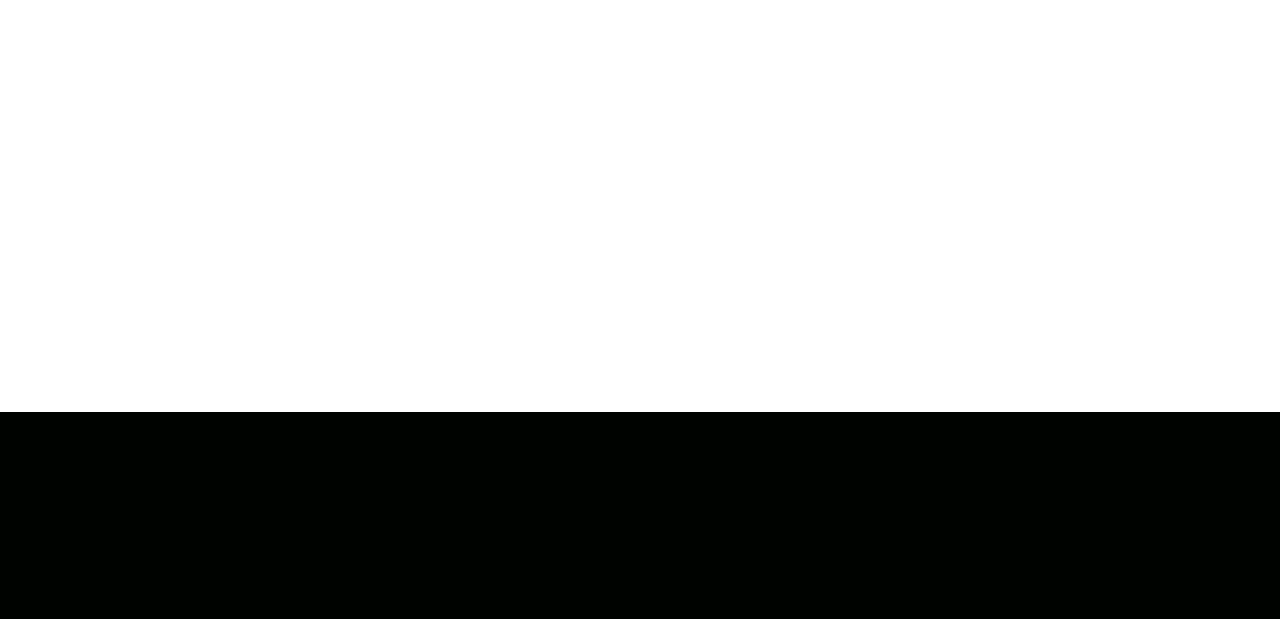
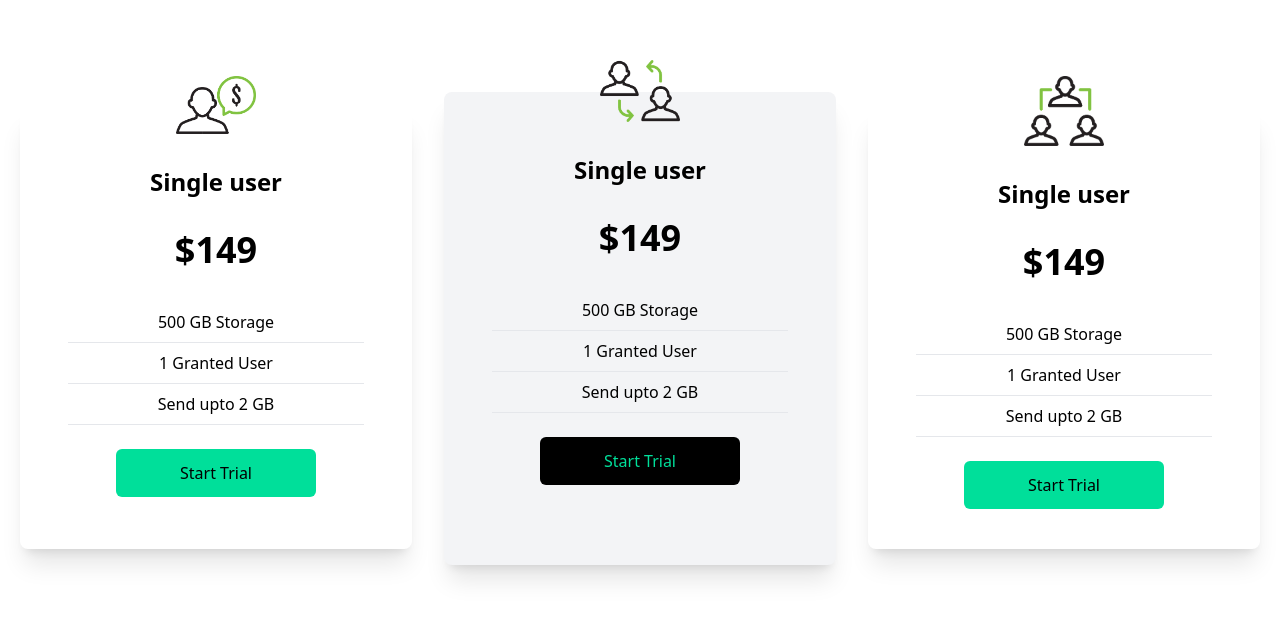
Before and after one commit to AbdulMateen18/FiananceProject, a React (Create React App) app: page / in a window 1280 px wide. Shown: the part 1909-2528 px from the top of the page. Before the commit the page ends 2321 px from the top, so only its background shows below. Built offline with nearby package versions, Linux system fonts and the light colour scheme.

Commit message:
implemented Cards component

```diff
--- a/src/components/Cards.jsx
+++ b/src/components/Cards.jsx
@@ -1,9 +1,66 @@
 import React from "react";
+import Single from "../assets/single.png";
+import Double from "../assets/double.png";
+import Triple from "../assets/triple.png";
 
 const Cards = () => {
   return (
     <div className="w-full py-[20rem] px-4 bg-white">
-      <div className="max-w-[1240px] mx-auto grid grid-cols-3 gap-8 "></div>
+      <div className="max-w-[1240px] mx-auto grid md:grid-cols-3 gap-8 ">
+        <div className="w-full shadow-xl flex flex-col p-4 my-4 rounded-lg hover:scale-105 duration-300">
+          <img
+            className="w-20 mx-auto mt-[-3rem] bg-white"
+            src={Single}
+            alt="/"
+          />
+          <h2 className="text-2xl font-bold text-center py-8">Single user</h2>
+          <p className="text-center text-4xl font-bold">$149</p>
+          <div className="text-center font-medium">
+            <p className="py-2 border-b mx-8 mt-8">500 GB Storage</p>
+            <p className="py-2 border-b mx-8">1 Granted User</p>
+            <p className="py-2 border-b mx-8">Send upto 2 GB</p>
+          </div>
+          <button className="bg-[#00df9a] w-[200px] rounded-md font-medium my-6 mx-auto py-3 text-black">
+            Start Trial
+          </button>
+        </div>
+
+        <div className="w-full bg-gray-100 shadow-xl flex flex-col p-4 md:my-0 my-8 rounded-lg hover:scale-105 duration-300">
+          <img
+            className="w-20 mx-auto mt-[-3rem] bg-transparent"
+            src={Double}
+            alt="/"
+          />
+          <h2 className="text-2xl font-bold text-center py-8">Single user</h2>
+          <p className="text-center text-4xl font-bold">$149</p>
+          <div className="text-center font-medium">
+            <p className="py-2 border-b mx-8 mt-8">500 GB Storage</p>
+            <p className="py-2 border-b mx-8">1 Granted User</p>
+            <p className="py-2 border-b mx-8">Send upto 2 GB</p>
+          </div>
+          <button className="bg-black text-[#00df9a] w-[200px] rounded-md font-medium my-6 mx-auto py-3">
+            Start Trial
+          </button>
+        </div>
+
+        <div className="w-full shadow-xl flex flex-col p-4 my-4 rounded-lg hover:scale-105 duration-300">
+          <img
+            className="w-20 mx-auto mt-[-3rem] bg-white"
+            src={Triple}
+            alt="/"
+          />
+          <h2 className="text-2xl font-bold text-center py-8">Single user</h2>
+          <p className="text-center text-4xl font-bold">$149</p>
+          <div className="text-center font-medium">
+            <p className="py-2 border-b mx-8 mt-8">500 GB Storage</p>
+            <p className="py-2 border-b mx-8">1 Granted User</p>
+            <p className="py-2 border-b mx-8">Send upto 2 GB</p>
+          </div>
+          <button className="bg-[#00df9a] w-[200px] rounded-md font-medium my-6 mx-auto py-3 text-black">
+            Start Trial
+          </button>
+        </div>
+      </div>
     </div>
   );
 };
```
